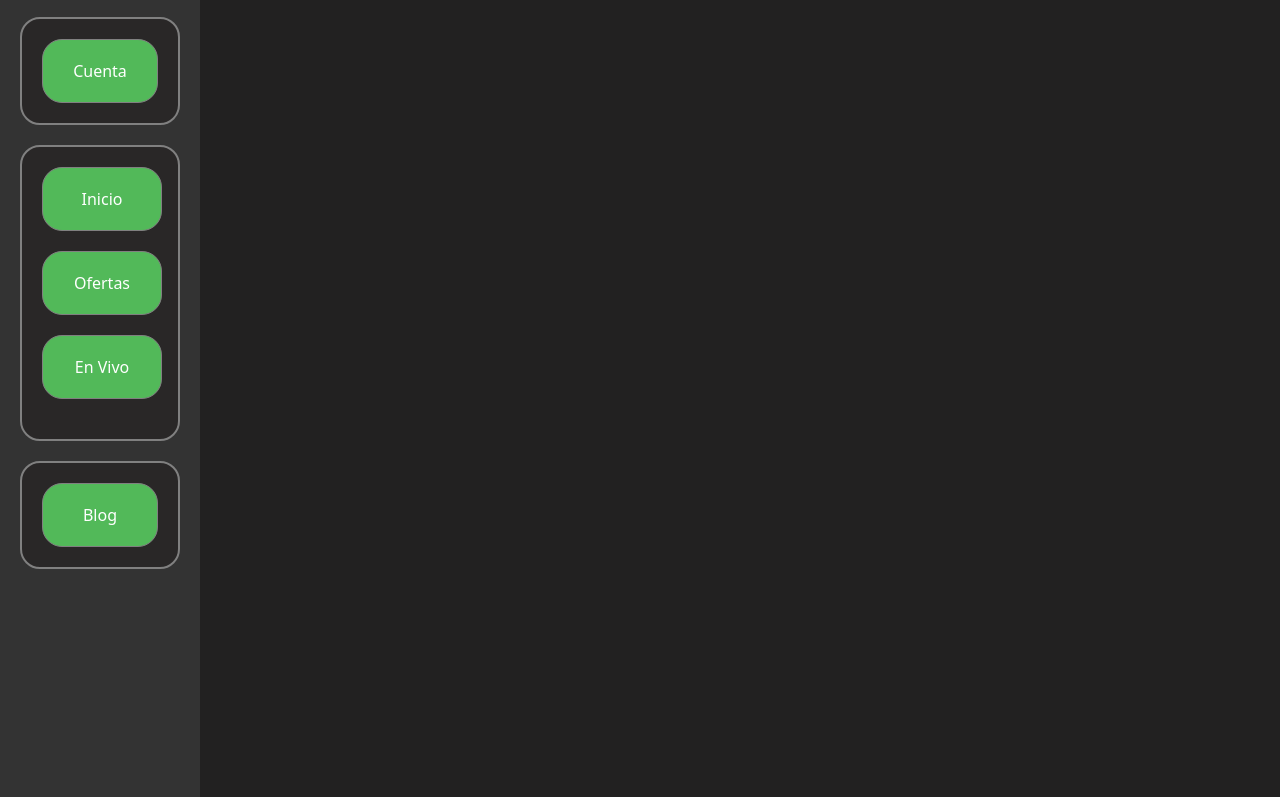
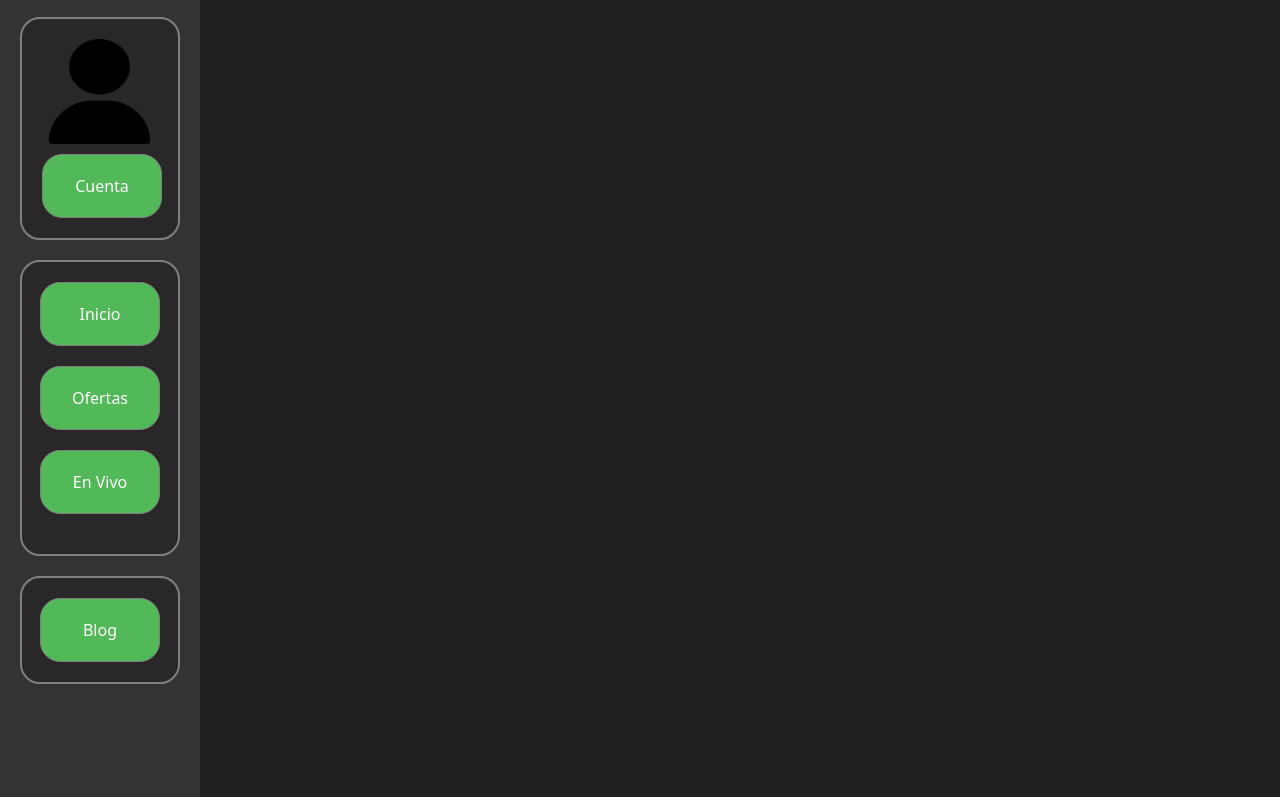
Before and after one commit to SKMonarch/DIW, a plain HTML site: page DIW/26-Web_UPM_v0.0.1/main.html in a window 1280 px wide. Shown: the part 143-940 px from the top of the page. Drawn offline with Linux system fonts and the light colour scheme.

Commit message:
28/10/2024

```diff
--- a/DIW/26-Web_UPM_v0.0.1/css/main_style.css
+++ b/DIW/26-Web_UPM_v0.0.1/css/main_style.css
@@ -19,7 +19,10 @@ body {
     width:120px ;
     text-decoration: none;
 }
-
+.buttons:hover {
+    color: #fff;
+    text-shadow: 0 0 8px rgba(255, 255, 255, 0.8);
+ }
 /*CSS HEADER*/
 header{
     height: 100%;
@@ -29,6 +32,7 @@ header{
     justify-content: space-between;
 }
 .div-header-icone{
+
     display: flex;
     align-items: center;
 }
@@ -36,15 +40,19 @@ header img{
     width: 150px;
 }
 header h1{
+    float: left;
+    align-items: center;
     color: white;
     font-size: 80px;
 
 }
 
 .div-header-button{
-  display: flex;
-  align-items:center;
-}
+    float: inline-end;
+    display: flex;
+    align-items:center;
+
+  }
 .div-header-button > a{
     margin-right: 20px;
 }
@@ -67,6 +75,26 @@ nav {
     padding: 20px;
 }
 
+
+.div-nav-top{
+    background-color:  #292727;
+    padding: 20px;
+    margin-bottom: 20px;
+    border: 2px solid grey;
+    border-radius: 20px;
+    display: flex;
+    flex-direction: column;
+    margin: 1px solid grey
+
+}
+a > img {
+    width:115px;
+    height: 105px;
+    margin-bottom: 5px;
+
+
+}
+
 .div-nav{
     background-color:  #292727;
     padding: 20px;
@@ -76,6 +104,8 @@ nav {
     display: flex;
     justify-content: center;
     align-items: center;
+    flex-direction: column;
+
 }
 
 .div-nav-center{
@@ -85,6 +115,7 @@ nav {
     border: 2px solid grey;
     border-radius: 20px;
     display: flex;
+    align-items: center;
     flex-direction: column;
 }
 
--- a/DIW/26-Web_UPM_v0.0.1/main.html
+++ b/DIW/26-Web_UPM_v0.0.1/main.html
@@ -3,7 +3,7 @@
 <head>
     <meta charset="UTF-8">
     <meta name="viewport" content="width=device-width, initial-scale=1.0">
-    <title>Web UPM</title>
+    <title>UPM</title>
     <link rel="stylesheet" href="css/main_style.css">
 </head>
 <body>
@@ -18,8 +18,10 @@
         </div>
     </header>
     <nav>
-        <div class="div-nav">
-            <img src="" alt="">
+        <div class="div-nav-top">
+            <a href="#">
+                <img src="img/usuario.png" alt="Cuenta">
+            </a>
             <a class="buttons" href="#">Cuenta</a>
         </div>
         <div class="div-nav-center">
--- /dev/null
+++ b/DIW/27-Nav-Float/css/estilos-horizontal.css
@@ -0,0 +1,60 @@
+* {
+    margin: 0;
+    padding: 0;
+    box-sizing: border-box;
+}
+
+.buttons {
+    color: #FFFFFF;
+    padding: 10px;
+    background-color: #52B959;
+    border: 1px solid grey;
+    border-radius: 20px;
+    text-align: center;
+    width: 100%;
+    display: inline-block;
+    text-decoration: none;
+ }
+ .buttons:hover {
+    color: #fff;
+    text-shadow: 0 0 8px rgba(255, 255, 255, 0.8);
+ }
+nav {
+    background-color: #333;
+    padding: 10px 0;
+}
+
+nav ul {
+    list-style-type: none;
+    overflow: hidden;
+    display: flex;
+    justify-content: space-between;
+}
+
+
+.div-nav, .div-nav-center {
+    background-color: #292727;
+    padding: 20px;
+    margin-bottom: 20px;
+    border: 2px solid grey;
+    border-radius: 20px;
+    display: flex;
+    align-items: center;
+}
+
+nav ul li {
+    float: left;
+    margin: 0 10px;
+}
+
+nav ul li a {
+    color: white;
+    text-decoration: none;
+    padding: 10px 15px;
+    display: block;
+}
+
+nav ul li a img {
+    width: 44px;
+    height: 44px;
+}
--- /dev/null
+++ b/DIW/27-Nav-Float/css/estilos.css
@@ -0,0 +1,53 @@
+* {
+    margin: 0;
+    padding: 0;
+    box-sizing: border-box;
+ }
+
+ .buttons {
+    color: #FFFFFF;
+    padding: 10px;
+    background-color: #52B959;
+    border: 1px solid grey;
+    border-radius: 20px;
+    text-align: center;
+    width: 100%;
+    display: inline-block;
+    text-decoration: none;
+ }
+  .buttons:hover {
+    color: #fff;
+    text-shadow: 0 0 8px rgba(255, 255, 255, 0.8);
+ }
+
+ ul {
+    width: 200px;
+    background-color: #333;
+    height: 100vh;
+    padding: 20px;
+    list-style: none;
+    overflow: hidden;
+ }
+  a > img{
+   width: 90px;
+   height: 85px;
+  }
+ .div-nav, .div-nav-center {
+    background-color: #292727;
+    padding: 20px;
+    margin-bottom: 20px;
+    border: 2px solid grey;
+    border-radius: 20px;
+    width: 100%;
+    float: left;
+ }
+
+ .div-nav-center li {
+    margin-bottom: 20px;
+ }
+
+ li {
+    padding: 10px 0;
+    text-align: center;
+    width: 100%;
+ }
```
Also changed, not shown: DIW/27-Nav-Float/nav.html (added, +30 -0 lines), DIW/27-Nav-Float/nav_horizontal.html (added, +30 -0 lines), DIW/26-Web_UPM_v0.0.1/img/usuario.png (added), DIW/27-Nav-Float/img/usuario.png (added).
